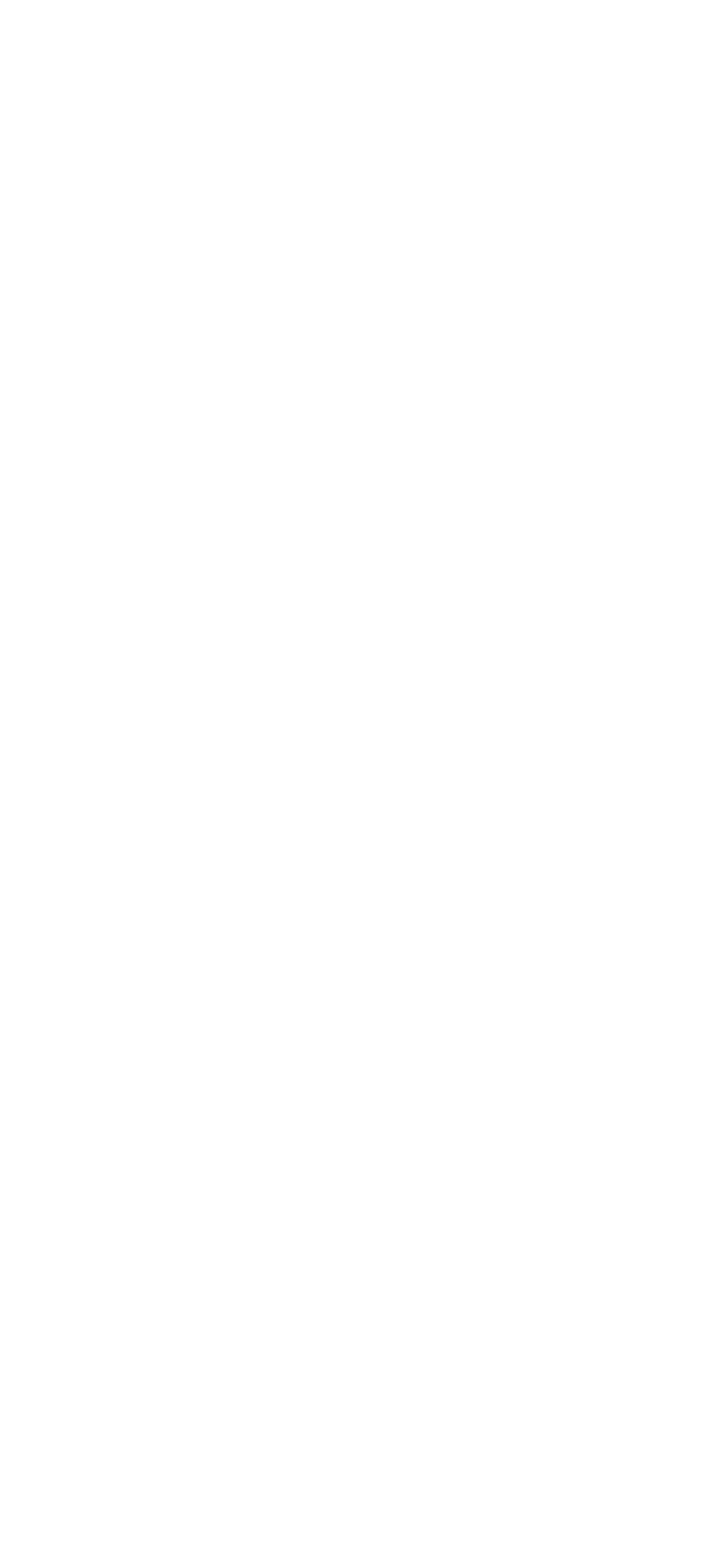
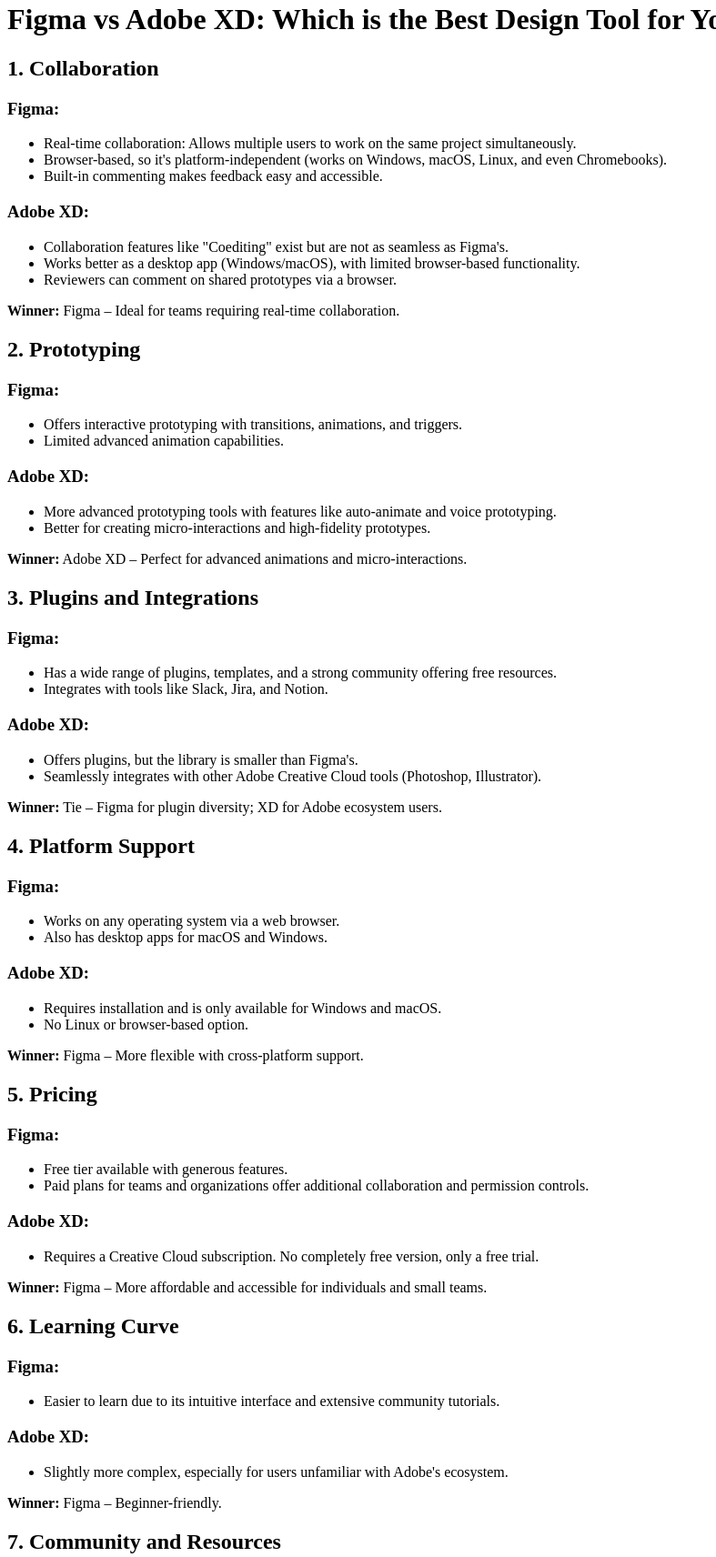
Before and after one commit to AsmaraHassan/learn-figma-fyp, a plain HTML site: page index.html in a window 1280 px wide. Shown: the part 456-2168 px from the top of the page at 91% size, without its empty margins (0-787 px from the left). Before the commit the page ends 800 px from the top, so only its background shows below. Drawn offline with Linux system fonts and the light colour scheme.

Commit message:
figma vs XD

```diff
--- a/index.html
+++ b/index.html
@@ -28,5 +28,122 @@
 Works seamlessly with tools like Slack, Jira, and Notion.<br>
  <b>Figma Community:</b><br>
 Designers share templates and resources that you can use or learn from.<br>
+
+
+<h1>Figma vs Adobe XD: Which is the Best Design Tool for You?</h1>
+
+    <h2>1. Collaboration</h2>
+    <h3>Figma:</h3>
+    <ul>
+        <li>Real-time collaboration: Allows multiple users to work on the same project simultaneously.</li>
+        <li>Browser-based, so it's platform-independent (works on Windows, macOS, Linux, and even Chromebooks).</li>
+        <li>Built-in commenting makes feedback easy and accessible.</li>
+    </ul>
+    <h3>Adobe XD:</h3>
+    <ul>
+        <li>Collaboration features like "Coediting" exist but are not as seamless as Figma's.</li>
+        <li>Works better as a desktop app (Windows/macOS), with limited browser-based functionality.</li>
+        <li>Reviewers can comment on shared prototypes via a browser.</li>
+    </ul>
+    <p><strong>Winner:</strong> Figma – Ideal for teams requiring real-time collaboration.</p>
+
+    <h2>2. Prototyping</h2>
+    <h3>Figma:</h3>
+    <ul>
+        <li>Offers interactive prototyping with transitions, animations, and triggers.</li>
+        <li>Limited advanced animation capabilities.</li>
+    </ul>
+    <h3>Adobe XD:</h3>
+    <ul>
+        <li>More advanced prototyping tools with features like auto-animate and voice prototyping.</li>
+        <li>Better for creating micro-interactions and high-fidelity prototypes.</li>
+    </ul>
+    <p><strong>Winner:</strong> Adobe XD – Perfect for advanced animations and micro-interactions.</p>
+
+    <h2>3. Plugins and Integrations</h2>
+    <h3>Figma:</h3>
+    <ul>
+        <li>Has a wide range of plugins, templates, and a strong community offering free resources.</li>
+        <li>Integrates with tools like Slack, Jira, and Notion.</li>
+    </ul>
+    <h3>Adobe XD:</h3>
+    <ul>
+        <li>Offers plugins, but the library is smaller than Figma's.</li>
+        <li>Seamlessly integrates with other Adobe Creative Cloud tools (Photoshop, Illustrator).</li>
+    </ul>
+    <p><strong>Winner:</strong> Tie – Figma for plugin diversity; XD for Adobe ecosystem users.</p>
+
+    <h2>4. Platform Support</h2>
+    <h3>Figma:</h3>
+    <ul>
+        <li>Works on any operating system via a web browser.</li>
+        <li>Also has desktop apps for macOS and Windows.</li>
+    </ul>
+    <h3>Adobe XD:</h3>
+    <ul>
+        <li>Requires installation and is only available for Windows and macOS.</li>
+        <li>No Linux or browser-based option.</li>
+    </ul>
+    <p><strong>Winner:</strong> Figma – More flexible with cross-platform support.</p>
+
+    <h2>5. Pricing</h2>
+    <h3>Figma:</h3>
+    <ul>
+        <li>Free tier available with generous features.</li>
+        <li>Paid plans for teams and organizations offer additional collaboration and permission controls.</li>
+    </ul>
+    <h3>Adobe XD:</h3>
+    <ul>
+        <li>Requires a Creative Cloud subscription. No completely free version, only a free trial.</li>
+    </ul>
+    <p><strong>Winner:</strong> Figma – More affordable and accessible for individuals and small teams.</p>
+
+    <h2>6. Learning Curve</h2>
+    <h3>Figma:</h3>
+    <ul>
+        <li>Easier to learn due to its intuitive interface and extensive community tutorials.</li>
+    </ul>
+    <h3>Adobe XD:</h3>
+    <ul>
+        <li>Slightly more complex, especially for users unfamiliar with Adobe's ecosystem.</li>
+    </ul>
+    <p><strong>Winner:</strong> Figma – Beginner-friendly.</p>
+
+    <h2>7. Community and Resources</h2>
+    <h3>Figma:</h3>
+    <ul>
+        <li>Active community offering free templates, plugins, and educational resources.</li>
+    </ul>
+    <h3>Adobe XD:</h3>
+    <ul>
+        <li>A smaller community but benefits from Adobe’s extensive tutorial network.</li>
+    </ul>
+    <p><strong>Winner:</strong> Figma – Larger, more active community.</p>
+
+    <h2>When to Choose Figma</h2>
+    <ul>
+        <li>You need real-time collaboration for team projects.</li>
+        <li>You work across multiple platforms (browser, Windows, macOS, Linux).</li>
+        <li>You’re looking for a beginner-friendly tool with strong community support.</li>
+        <li>You’re on a budget and need a powerful free option.</li>
+    </ul>
+
+    <h2>When to Choose Adobe XD</h2>
+    <ul>
+        <li>You already use Adobe Creative Cloud and need seamless integration.</li>
+        <li>You require advanced prototyping with animations and voice commands.</li>
+        <li>You’re focused on high-fidelity designs and micro-interactions.</li>
+    </ul>
+
+    <h2>Conclusion</h2>
+    <p><strong>Figma</strong> is better for collaborative, browser-based design workflows and is ideal for teams of all sizes.</p>
+    <p><strong>Adobe XD</strong> shines for solo designers, especially those who want advanced prototyping features and already use Adobe tools.</p>
+
+
+
+
+
+
+
 </body>
 </html>
```
